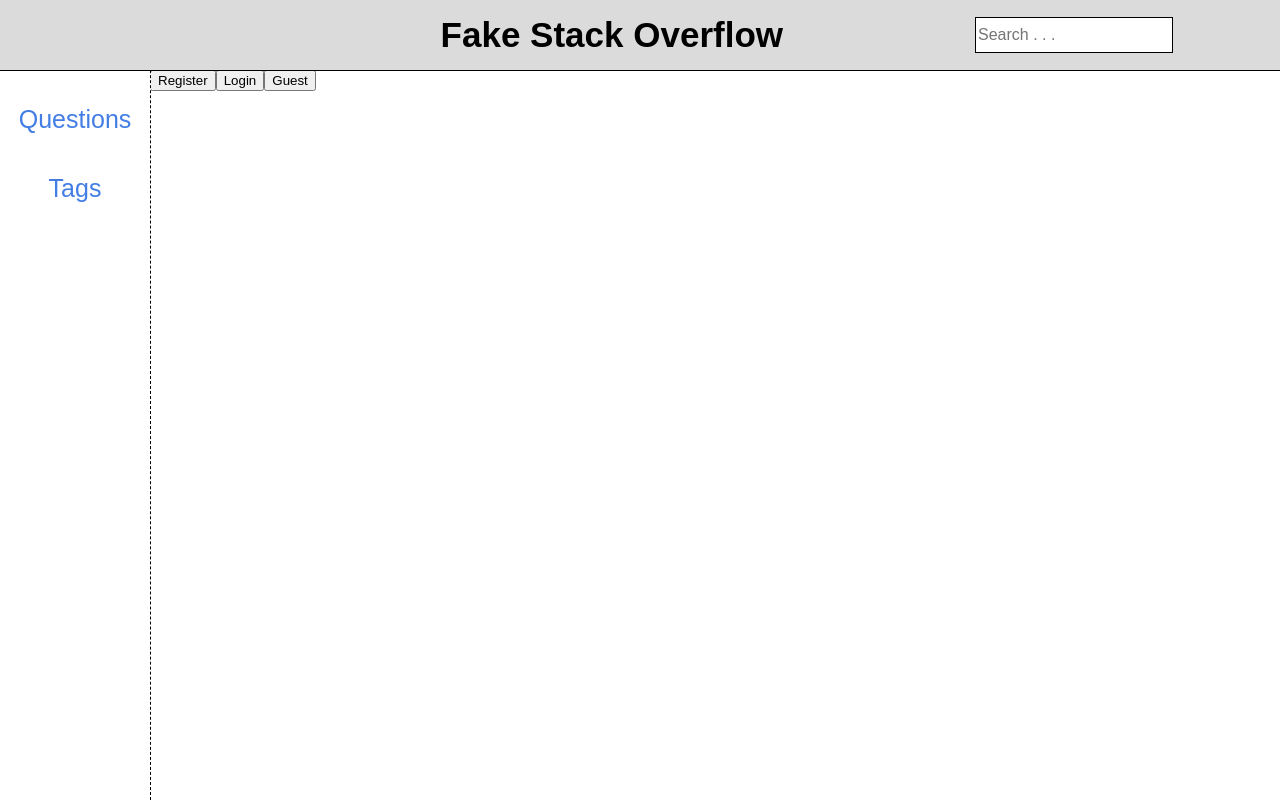
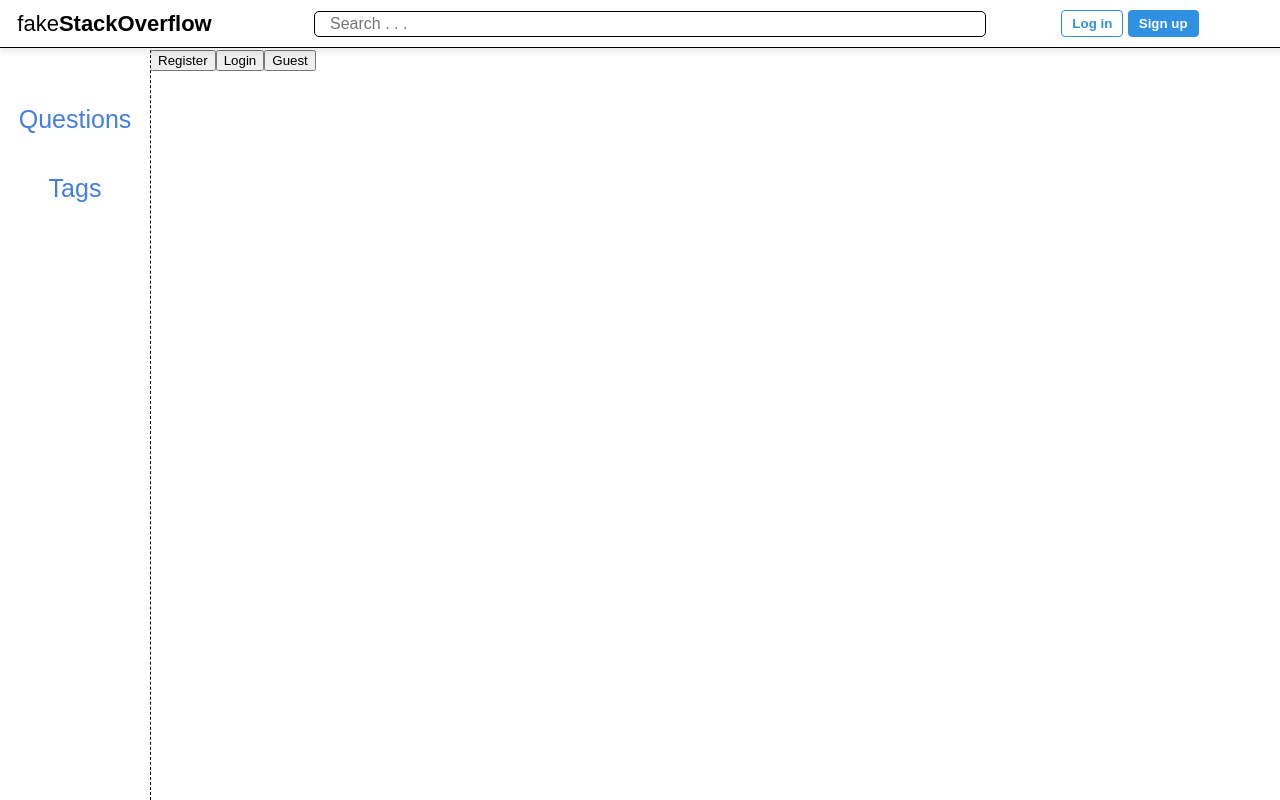
Before and after one commit to Amanda-Ng/Fake-StackOverflow, a React (Create React App) app in the folder client/: page / in a window 1280 px wide. Built offline with nearby package versions, Linux system fonts and the light colour scheme; no server answers.

Commit message:
add user buttons to nav bar and change css

```diff
--- a/client/src/components/NavBar.js
+++ b/client/src/components/NavBar.js
@@ -1,17 +1,61 @@
-import '../stylesheets/App.css';
+import '../stylesheets/NavBar.css';
+import axios from 'axios';
+import { useState, useEffect } from 'react';
+
 export default function NavBar(props) {
+  const changeActive = props.changeActive;
   const enterPressed = (e) => {
     if(e.key === 'Enter') {
-      props.changeActive("Search");
+      changeActive("Search");
       // changes searchString's state in App
       props.handleSearch(e.target.value);
     }
   };
 
+  const [ isLoggedIn, setIsLoggedIn ] = useState(false);
+  // check if the user is logged in everytime the activePage changes
+  useEffect(() => {
+    axios.get("http://localhost:8000/getLoggedIn")
+      .then(response => {
+        setIsLoggedIn(response.data.loggedIn);
+      })
+      .catch(error => {
+        console.error('Error getting logged in', error);
+      });
+  },[props.activePage]);
+
+  // use axios to end session
+  const handleLogout = async () => {
+    try {
+      await axios.get("http://localhost:8000/logout");
+      setIsLoggedIn(false);
+    }
+    catch(error) {
+      console.error("Error logging out:", error);
+    }
+  };
+
   return (
     <div id="header" className="header">
-      <h1 className="header-title">Fake Stack Overflow</h1>
+      <button id="header-title" className="header-title" onClick={() => {changeActive("Welcome")}}>
+        fake<b>StackOverflow</b>
+      </button>
       <input id="search" type="text" placeholder="Search . . ." onKeyDown={enterPressed} />
+      <div className="nav-buttons">
+      {isLoggedIn ? (
+        <>
+          <button className="white-button" onClick={() => {changeActive("Welcome")}}>Profile</button>
+          &nbsp;
+          <button className="white-button" onClick={() => {handleLogout(); changeActive("Welcome");}}>Logout</button>
+        </>
+      ) : (
+        <>
+          <button className="white-button" onClick={() => {changeActive("Login")}}>Log in</button>
+          &nbsp;
+          <button className="blue-button" onClick={() => {changeActive("Register")}}>Sign up</button>
+        </>
+      )}
+      </div>
     </div>
   );
 }
--- a/client/src/stylesheets/App.css
+++ b/client/src/stylesheets/App.css
@@ -1,28 +1,7 @@
 /* header */
-.header {
-  display: grid;
-  grid-template-columns: 75% auto;
-  align-items: center;
-  position: fixed;
-  z-index: 10;
-  width: 100%;
-  padding: 15px;
-  background-color: rgb(219, 219, 219);
-  border-bottom: 1px solid black;
-}
-.header-title {
-  margin: 0 20% 0 auto;
-  font-size: 35px;
-}
 body {
   margin: 0;
   font-family: Arial, Helvetica, sans-serif;
-}
-#search {
-  width: 12em;
-  height: 2em;
-  font-size: 16px;
-  border: 1.5px solid black;
 }
 #new-question{
     padding-left: 100px;
@@ -165,7 +144,7 @@ body {
 /* main content */
 .main-content {
   padding-left: 150px;
-  padding-top: 70px;
+  padding-top: 50px;
   height: 90vh;
   overflow-y: auto;
   overflow-x: hidden;
--- /dev/null
+++ b/client/src/stylesheets/NavBar.css
@@ -0,0 +1,66 @@
+.header {
+  display: grid;
+  grid-template-columns: 1fr 2fr 1fr;
+  align-items: center;
+  position: fixed;
+  z-index: 10;
+  width: 100%;
+  padding: 10px;
+  background-color: white;
+  border-bottom: 1px solid black;
+  box-shadow: 0 5px 5px 0 rgba(0,0,0,.07 );
+
+}
+.header-title {
+  margin: 0 0 0 10px;
+  font-size: 22px;
+  font-weight: normal;
+  width: 9.5em;
+  padding: 0;
+  margin: 0;
+  background-color: transparent;
+  border: none;
+}
+.header-title:hover {
+  color: rgb(48,144,226);
+  transition: color 150ms ease-in-out;
+}
+#search {
+  justify-self: center;
+  padding: 0 15px;
+  font-size: 16px;
+  width: 100%;
+  height: 1.5em;
+  border: 1px solid black;
+  border-radius: 5px;
+}
+.nav-buttons {
+  justify-self: center;
+}
+.white-button {
+  padding: 5px 10px;
+  background-color: white;
+  color: rgb(48,144,226);
+  font-weight: bold;
+  border: 1.5px solid rgb(48,144,226);
+  border-radius: 4px;
+}
+.white-button:hover {
+  background-color: rgb(227, 227, 227);
+  transition: background-color, 0.15s, ease-in-out;
+}
+.blue-button {
+  padding: 5px 10px;
+  background-color: rgb(48,144,226);
+  color: white;
+  font-weight: bold;
+  border: 1.5px solid rgb(48,144,226);
+  border-radius: 4px;
+}
+.blue-button:hover {
+  background-color: rgb(38, 113, 178);
+  transition: background-color, 0.15s, ease-in-out;
+}
+.header-title, .white-button, .blue-button {
+  cursor: pointer;
+}
```
